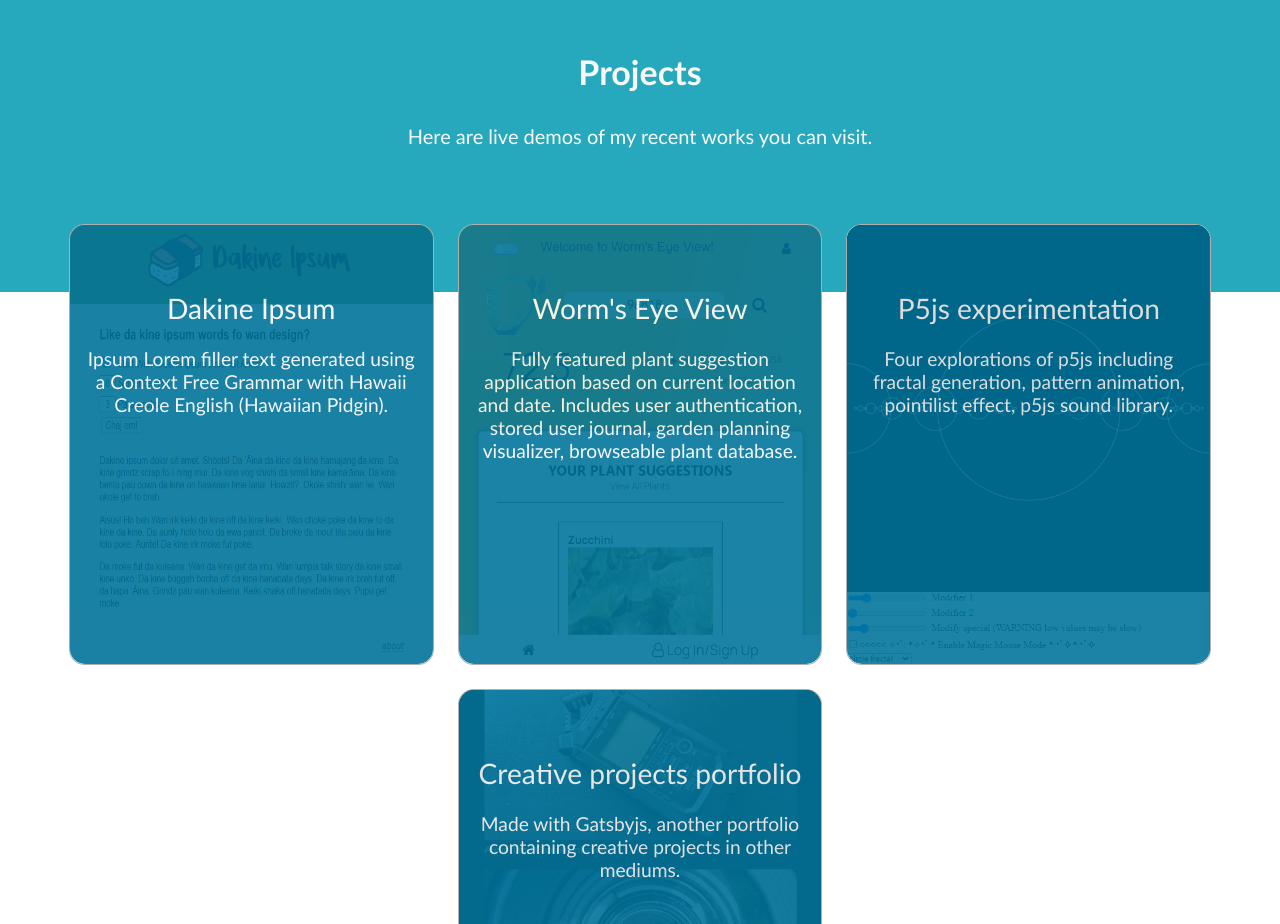
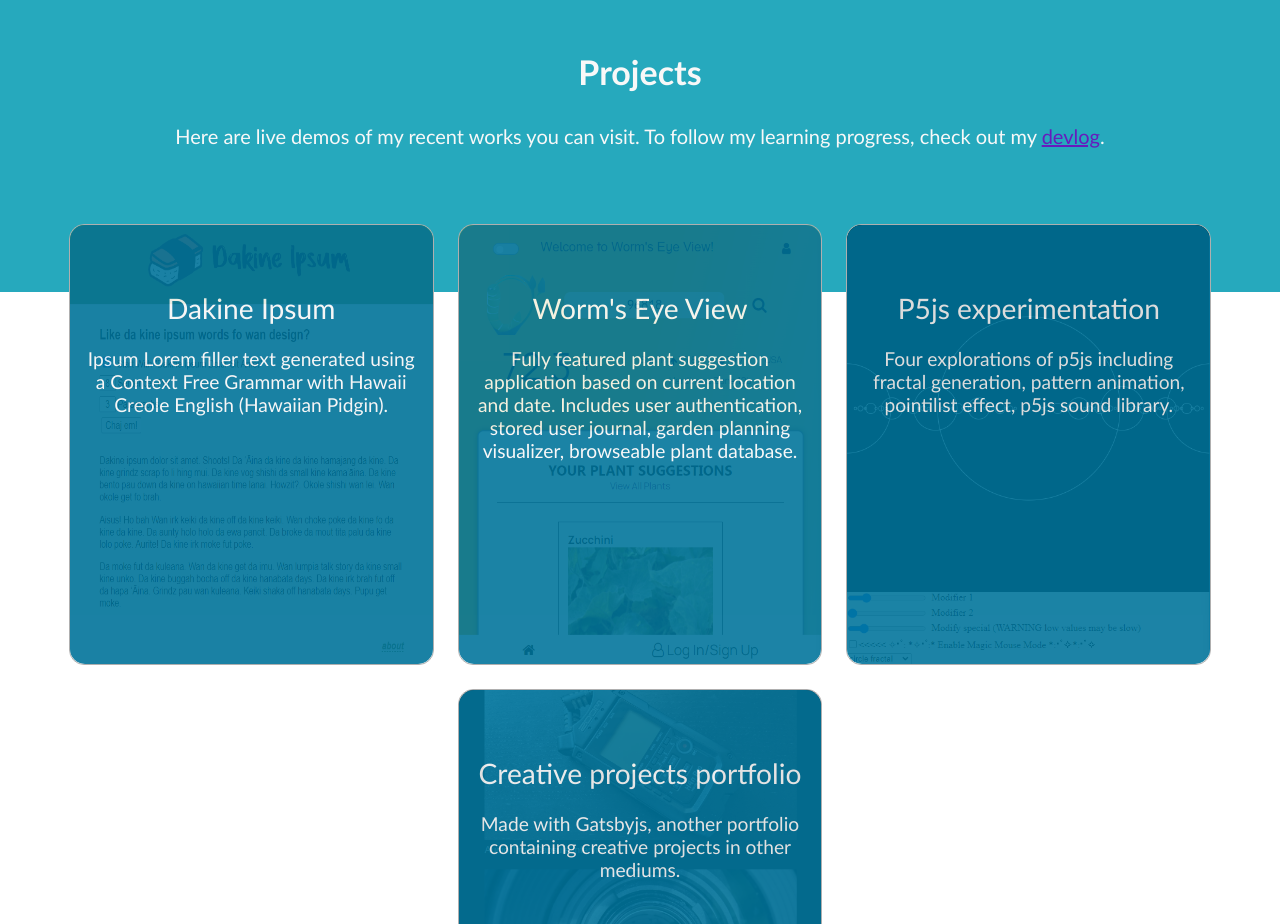
Before and after one commit to kevin-lambda/kevin-lambda.github.io, a React (Create React App) app: page / in a window 1280 px wide. Shown: the part 2180-3104 px from the top of the page. Built offline with nearby package versions, Linux system fonts and the light colour scheme.

Commit message:
devlog add

```diff
--- a/public/style.css
+++ b/public/style.css
@@ -152,6 +152,10 @@
   font-size: 20px;
   margin-top: 2rem;
   padding: 0rem 6rem;
+}
+
+.about2-link {
+  color: rgb(103, 27, 189);
 }
 /* \\\\\\ SKILLS \\\\\\\\ */
 .body-skills {
--- a/src/components/Body.js
+++ b/src/components/Body.js
@@ -105,7 +105,15 @@
       <section className="body-projects-heading">
         <h1 className="about1">Projects</h1>
         <h2 className="about2">
-          Here are live demos of my recent works you can visit.
+          Here are live demos of my recent works you can visit. To follow my
+          learning progress, check out my{" "}
+          <a
+            className="about2-link"
+            href="https://github.com/kevin-lambda/kevin-lambda/blob/main/Project_history.md"
+          >
+            devlog
+          </a>
+          .
         </h2>
       </section>
       <section className="body-projects">
```
